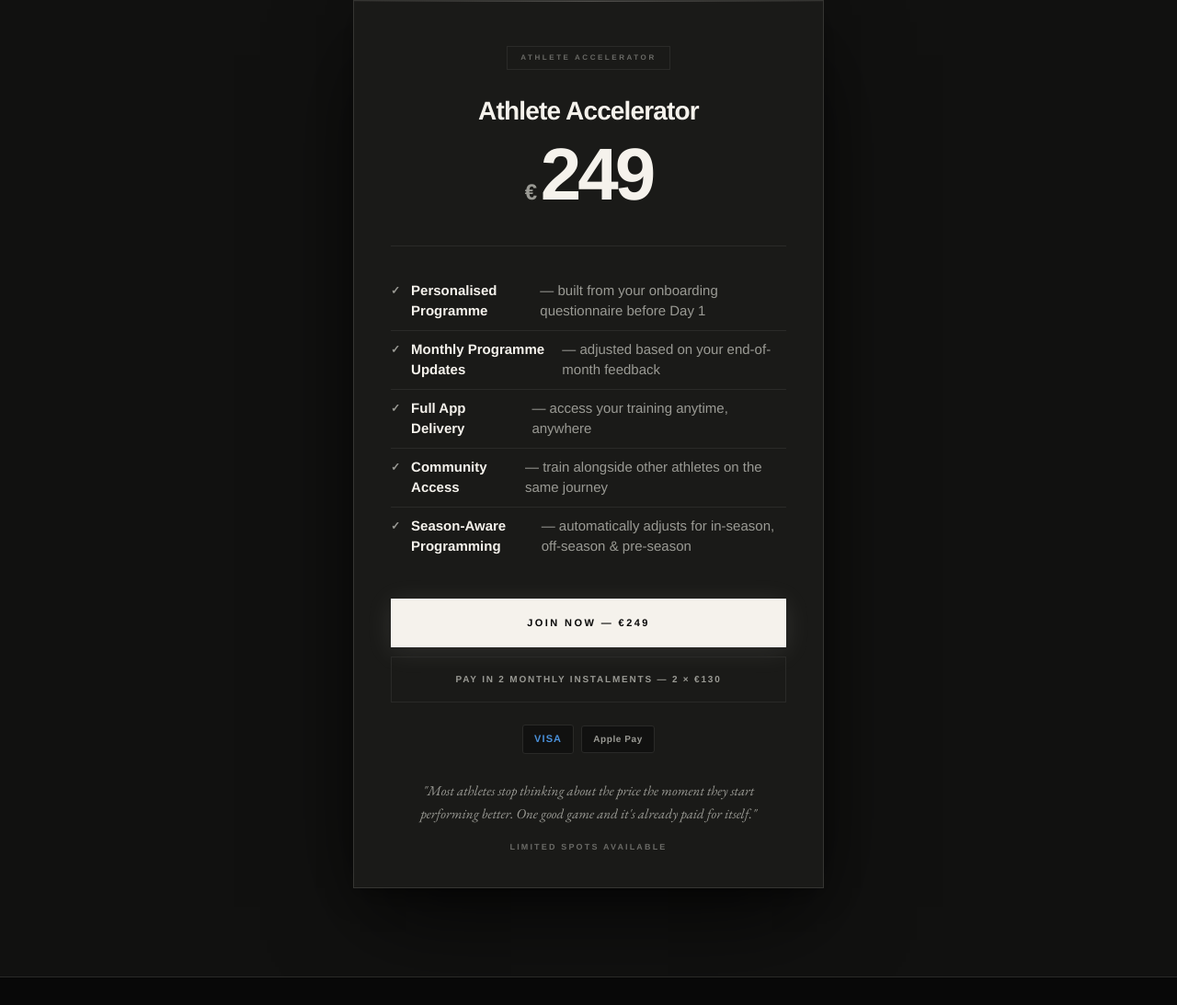
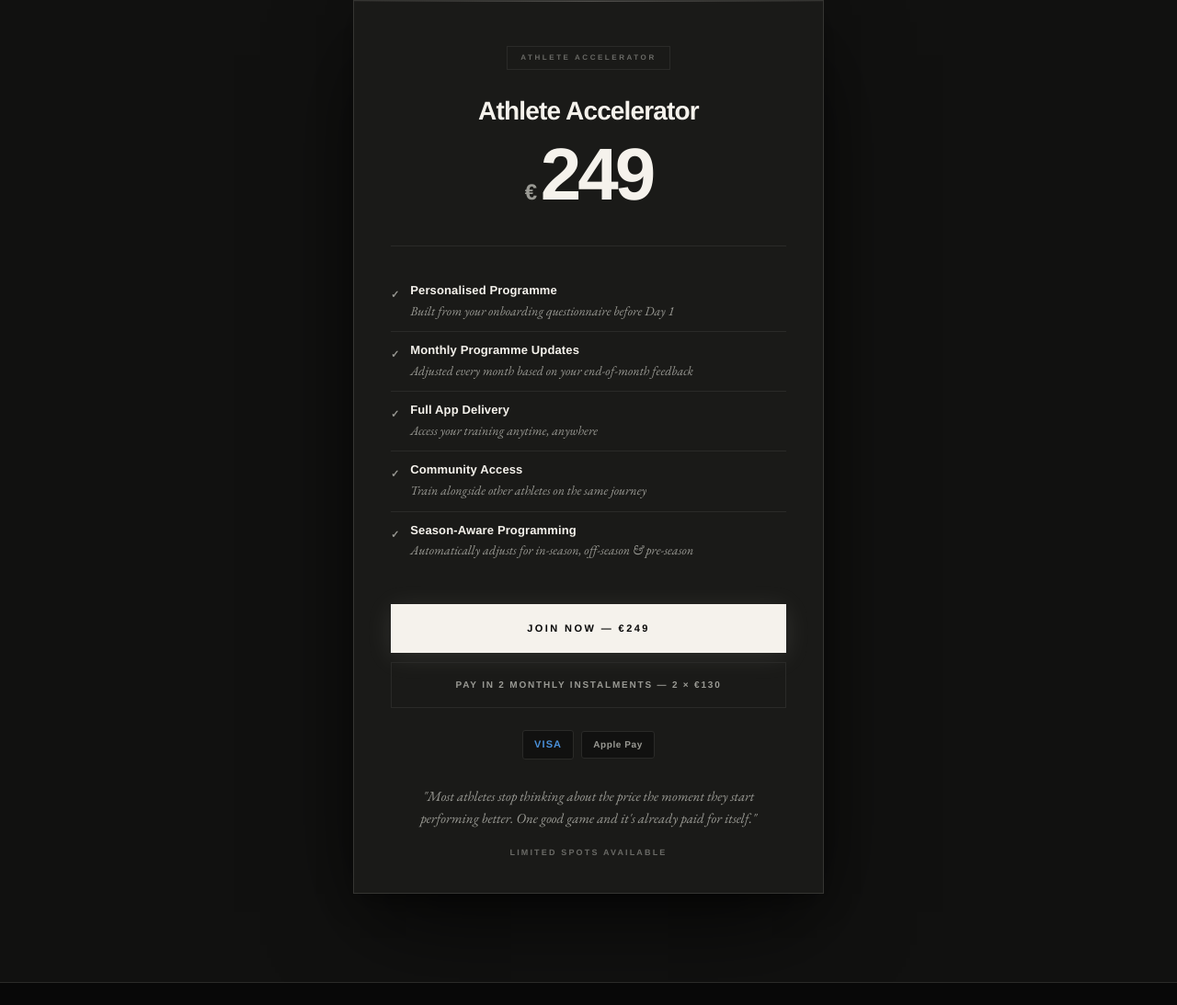
Before and after one commit to PaddyM27/meadeperformance, a website: page index.html in a window 1280 px wide. Shown: the part 5506-6599 px from the top of the page at 92% size. Drawn offline with nearby package versions, Linux system fonts and the light colour scheme.

Commit message:
Style pricing features with label + italic subtext layout
Co-Authored-By: Claude Sonnet 4.6 <noreply@anthropic.com>

```diff
--- a/index.html
+++ b/index.html
@@ -886,11 +886,8 @@ main, nav, footer, section { position: relative; z-index: 1; }
   display: flex;
   align-items: flex-start;
   gap: 12px;
-  padding: 9px 0;
+  padding: 12px 0;
   border-bottom: 0.5px solid var(--rule);
-  font-size: 15px;
-  color: var(--dim);
-  line-height: 1.5;
 }
 
 .p-features li:last-child { border-bottom: none; }
@@ -899,12 +896,29 @@ main, nav, footer, section { position: relative; z-index: 1; }
   content: '✓';
   color: var(--dim);
   flex-shrink: 0;
-  font-size: 12px;
-  margin-top: 2px;
-  font-weight: 700;
-}
-
-.p-features li strong { color: var(--offwhite); font-weight: 600; }
+  font-size: 11px;
+  margin-top: 3px;
+  font-weight: 700;
+}
+
+.p-feat-label {
+  display: block;
+  font-size: 13px;
+  font-weight: 600;
+  letter-spacing: 0.01em;
+  color: var(--offwhite);
+  line-height: 1.3;
+  margin-bottom: 3px;
+}
+
+.p-feat-sub {
+  display: block;
+  font-family: 'EB Garamond', Georgia, serif;
+  font-style: italic;
+  font-size: 14px;
+  color: var(--dim);
+  line-height: 1.45;
+}
 
 /* CTA buttons */
 .p-ctas {
@@ -1460,11 +1474,11 @@ main, nav, footer, section { position: relative; z-index: 1; }
       <hr class="p-divider" />
 
       <ul class="p-features">
-        <li><strong>Personalised Programme</strong> — built from your onboarding questionnaire before Day 1</li>
-        <li><strong>Monthly Programme Updates</strong> — adjusted based on your end-of-month feedback</li>
-        <li><strong>Full App Delivery</strong> — access your training anytime, anywhere</li>
-        <li><strong>Community Access</strong> — train alongside other athletes on the same journey</li>
-        <li><strong>Season-Aware Programming</strong> — automatically adjusts for in-season, off-season &amp; pre-season</li>
+        <li><span><span class="p-feat-label">Personalised Programme</span><span class="p-feat-sub">Built from your onboarding questionnaire before Day 1</span></span></li>
+        <li><span><span class="p-feat-label">Monthly Programme Updates</span><span class="p-feat-sub">Adjusted every month based on your end-of-month feedback</span></span></li>
+        <li><span><span class="p-feat-label">Full App Delivery</span><span class="p-feat-sub">Access your training anytime, anywhere</span></span></li>
+        <li><span><span class="p-feat-label">Community Access</span><span class="p-feat-sub">Train alongside other athletes on the same journey</span></span></li>
+        <li><span><span class="p-feat-label">Season-Aware Programming</span><span class="p-feat-sub">Automatically adjusts for in-season, off-season &amp; pre-season</span></span></li>
       </ul>
 
       <div class="p-ctas">
```
